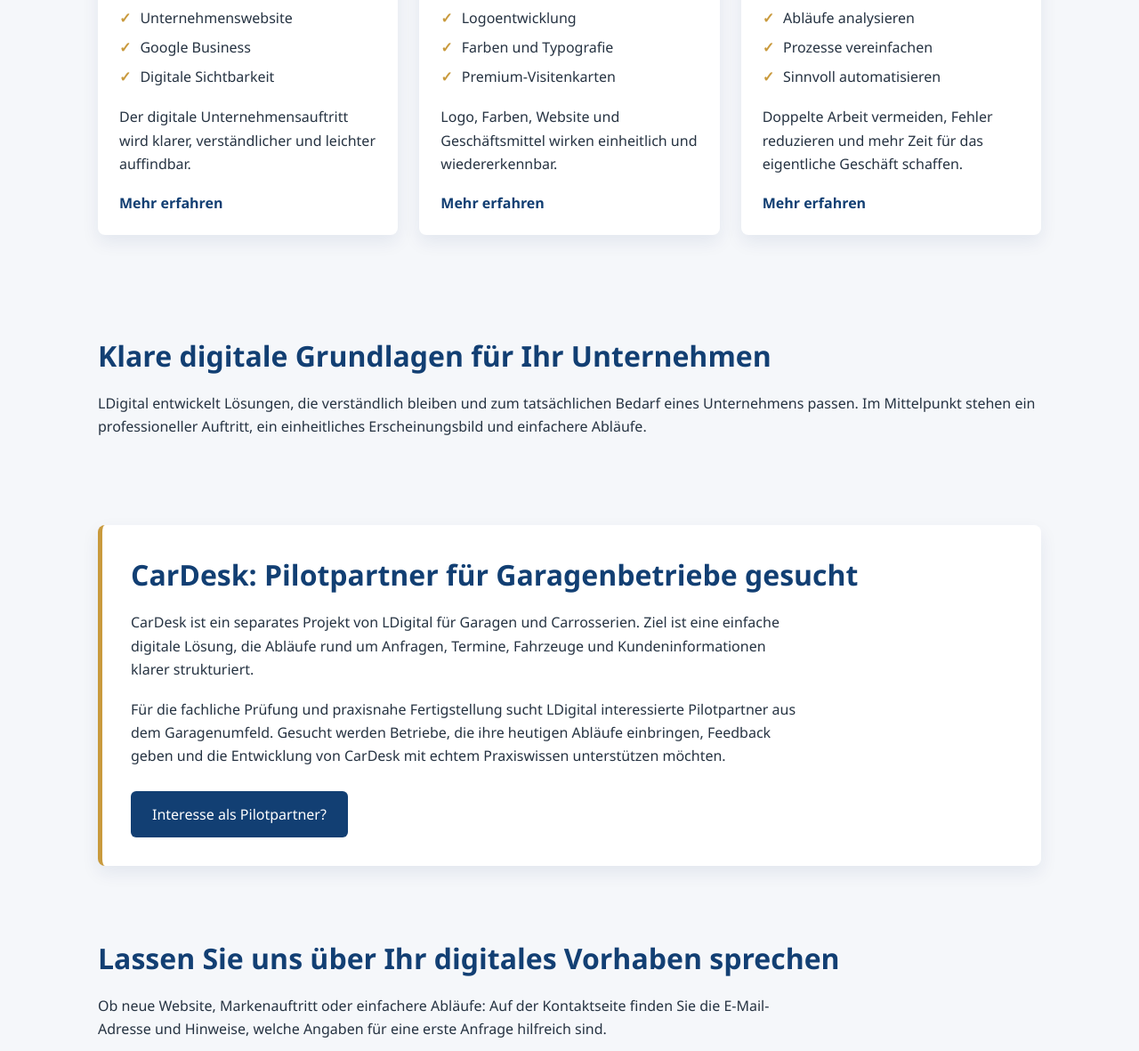
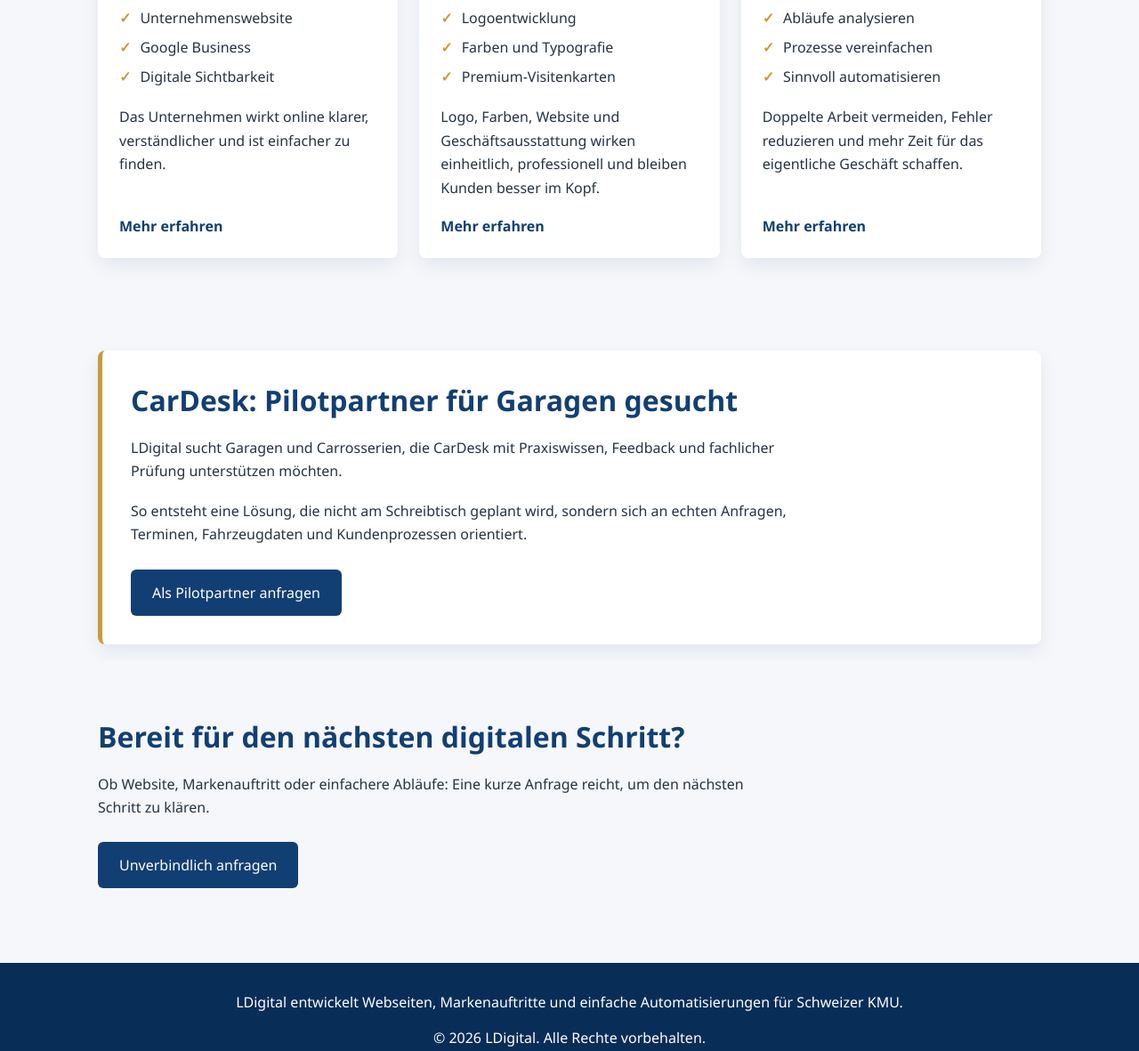
Before and after one commit to Lomar77/ldigital_webseite, a plain HTML site: page index.html in a window 1280 px wide. Shown: the part 1058-2239 px from the top of the page at 89% size. Drawn offline with Linux system fonts and the light colour scheme.

Commit message:
Startseite
Startseite angepasst

```diff
--- a/index.html
+++ b/index.html
@@ -30,7 +30,7 @@
         <section class="hero">
             <h1>Digitale Lösungen für Schweizer KMU</h1>
             <p>LDigital unterstützt Schweizer Unternehmen mit professionellen Webseiten, klaren Markenauftritten und einfachen Verbesserungen für wiederkehrende Abläufe. Im Fokus stehen verständliche Lösungen, ein einheitlicher Auftritt und konkreter Nutzen im Geschäftsalltag.</p>
-            <a href="kontakt.html" class="button">Projekt besprechen</a>
+            <a href="kontakt.html" class="button">Digitale Lösung anfragen</a>
         </section>
 
         <section id="leistungen">
@@ -53,7 +53,7 @@
                             <span class="service-card-icon" aria-hidden="true">✓</span>
                             <span>Digitale Sichtbarkeit</span>
                         </div>
-                        <p class="service-card-benefit">Der digitale Unternehmensauftritt wird klarer, verständlicher und leichter auffindbar.</p>
+                        <p class="service-card-benefit">Das Unternehmen wirkt online klarer, verständlicher und ist einfacher zu finden.</p>
                         <a href="leistungen.html#webseiten" class="service-card-link">Mehr erfahren</a>
                     </div>
                 </article>
@@ -74,7 +74,7 @@
                             <span class="service-card-icon" aria-hidden="true">✓</span>
                             <span>Premium-Visitenkarten</span>
                         </div>
-                        <p class="service-card-benefit">Logo, Farben, Website und Geschäftsmittel wirken einheitlich und wiedererkennbar.</p>
+                        <p class="service-card-benefit">Logo, Farben, Website und Geschäftsausstattung wirken einheitlich, professionell und bleiben Kunden besser im Kopf.</p>
                         <a href="leistungen.html#markenauftritt" class="service-card-link">Mehr erfahren</a>
                     </div>
                 </article>
@@ -103,22 +103,17 @@
 
         </section>
 
-        <section id="nutzen">
-            <h2>Klare digitale Grundlagen für Ihr Unternehmen</h2>
-            <p>LDigital entwickelt Lösungen, die verständlich bleiben und zum tatsächlichen Bedarf eines Unternehmens passen. Im Mittelpunkt stehen ein professioneller Auftritt, ein einheitliches Erscheinungsbild und einfachere Abläufe.</p>
-        </section>
-
         <section id="cardesk">
-            <h2>CarDesk: Pilotpartner für Garagenbetriebe gesucht</h2>
-            <p>CarDesk ist ein separates Projekt von LDigital für Garagen und Carrosserien. Ziel ist eine einfache digitale Lösung, die Abläufe rund um Anfragen, Termine, Fahrzeuge und Kundeninformationen klarer strukturiert.</p>
-            <p>Für die fachliche Prüfung und praxisnahe Fertigstellung sucht LDigital interessierte Pilotpartner aus dem Garagenumfeld. Gesucht werden Betriebe, die ihre heutigen Abläufe einbringen, Feedback geben und die Entwicklung von CarDesk mit echtem Praxiswissen unterstützen möchten.</p>
-            <a href="kontakt.html" class="button">Interesse als Pilotpartner?</a>
+            <h2>CarDesk: Pilotpartner für Garagen gesucht</h2>
+            <p>LDigital sucht Garagen und Carrosserien, die CarDesk mit Praxiswissen, Feedback und fachlicher Prüfung unterstützen möchten.</p>
+            <p>So entsteht eine Lösung, die nicht am Schreibtisch geplant wird, sondern sich an echten Anfragen, Terminen, Fahrzeugdaten und Kundenprozessen orientiert.</p>
+            <a href="kontakt.html" class="button">Als Pilotpartner anfragen</a>
         </section>
 
         <section id="kontakt">
-            <h2>Lassen Sie uns über Ihr digitales Vorhaben sprechen</h2>
-            <p>Ob neue Website, Markenauftritt oder einfachere Abläufe: Auf der Kontaktseite finden Sie die E-Mail-Adresse und Hinweise, welche Angaben für eine erste Anfrage hilfreich sind.</p>
-            <a href="kontakt.html" class="button">Kontakt aufnehmen</a>
+            <h2>Bereit für den nächsten digitalen Schritt?</h2>
+            <p>Ob Website, Markenauftritt oder einfachere Abläufe: Eine kurze Anfrage reicht, um den nächsten Schritt zu klären.</p>
+            <a href="kontakt.html" class="button">Unverbindlich anfragen</a>
         </section>
 
     </main>
```
Also changed, not shown: 1 other file.
